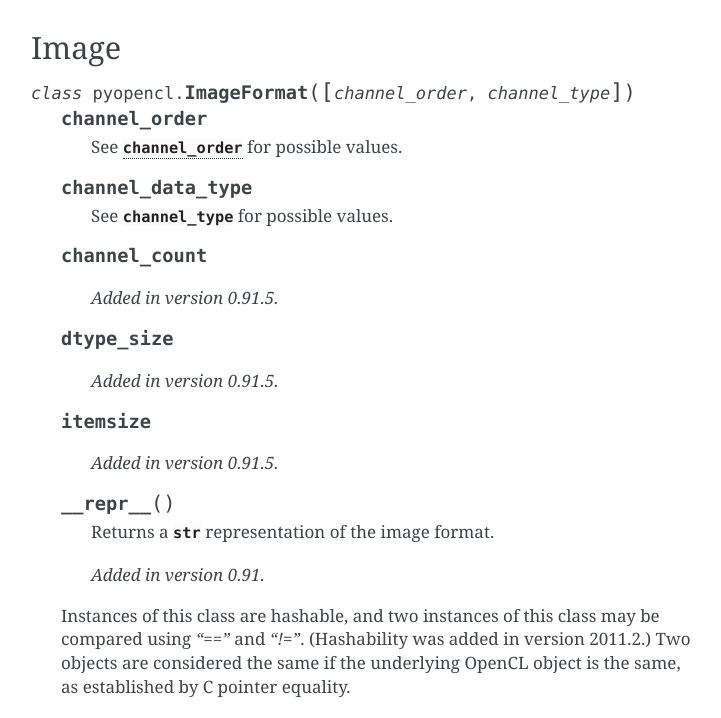
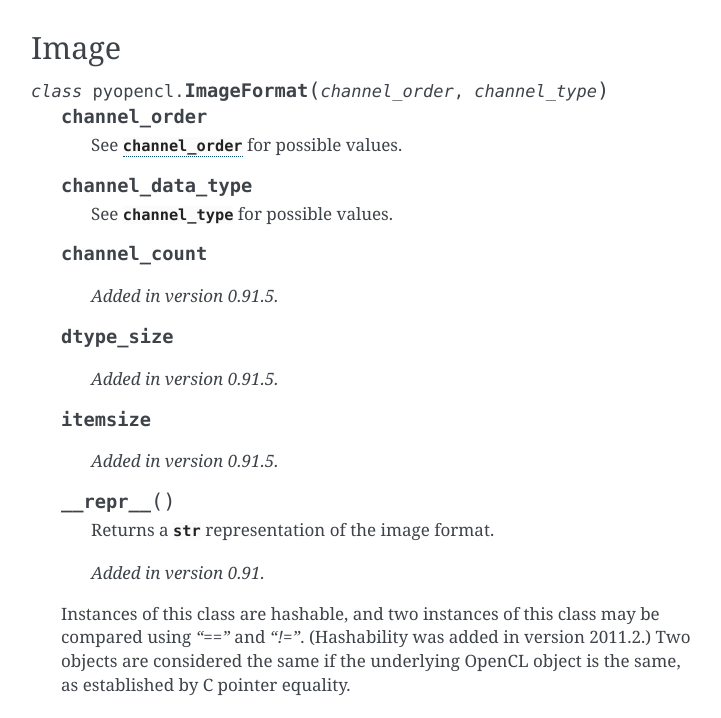
Before and after one commit to inducer/pyopencl, a Sphinx documentation site: the page built from doc/runtime_memory.rst, in a window 1280 px wide and 900 px high, scrolled down 5567 px, cut to the strip 182-900 px from the top of the window. Shown: the whole strip, without its empty margins (389-1110 px from the left). Built offline with Sphinx 7.4.7, drawn with Linux system fonts in a browser that asks for light colours.

```diff
--- a/doc/runtime_memory.rst
+++ b/doc/runtime_memory.rst
@@ -238,7 +238,7 @@ Operations on SVM
 Image
 -----
 
-.. class:: ImageFormat([channel_order, channel_type])
+.. class:: ImageFormat(channel_order, channel_type)
 
     .. attribute:: channel_order
 
```
